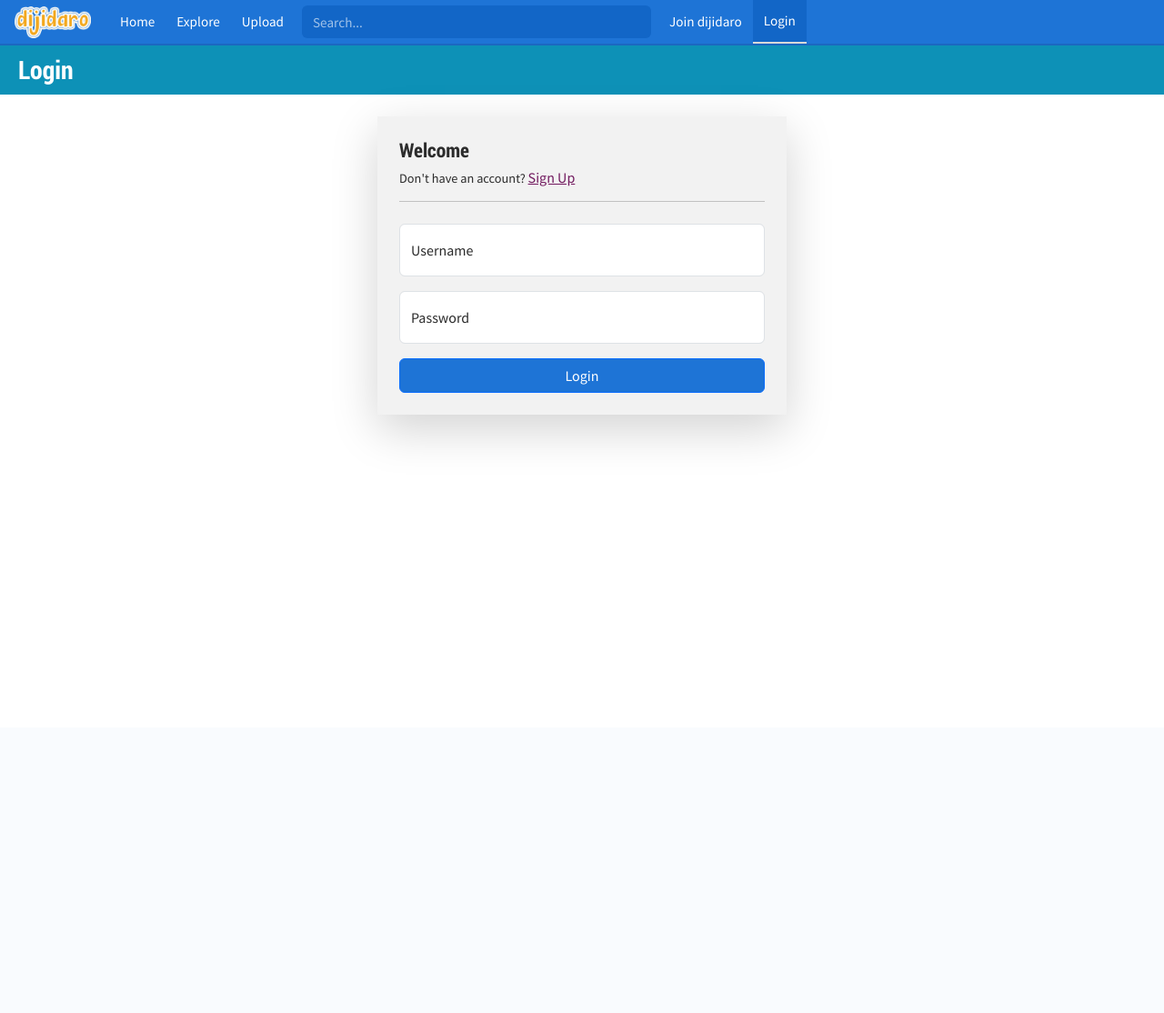
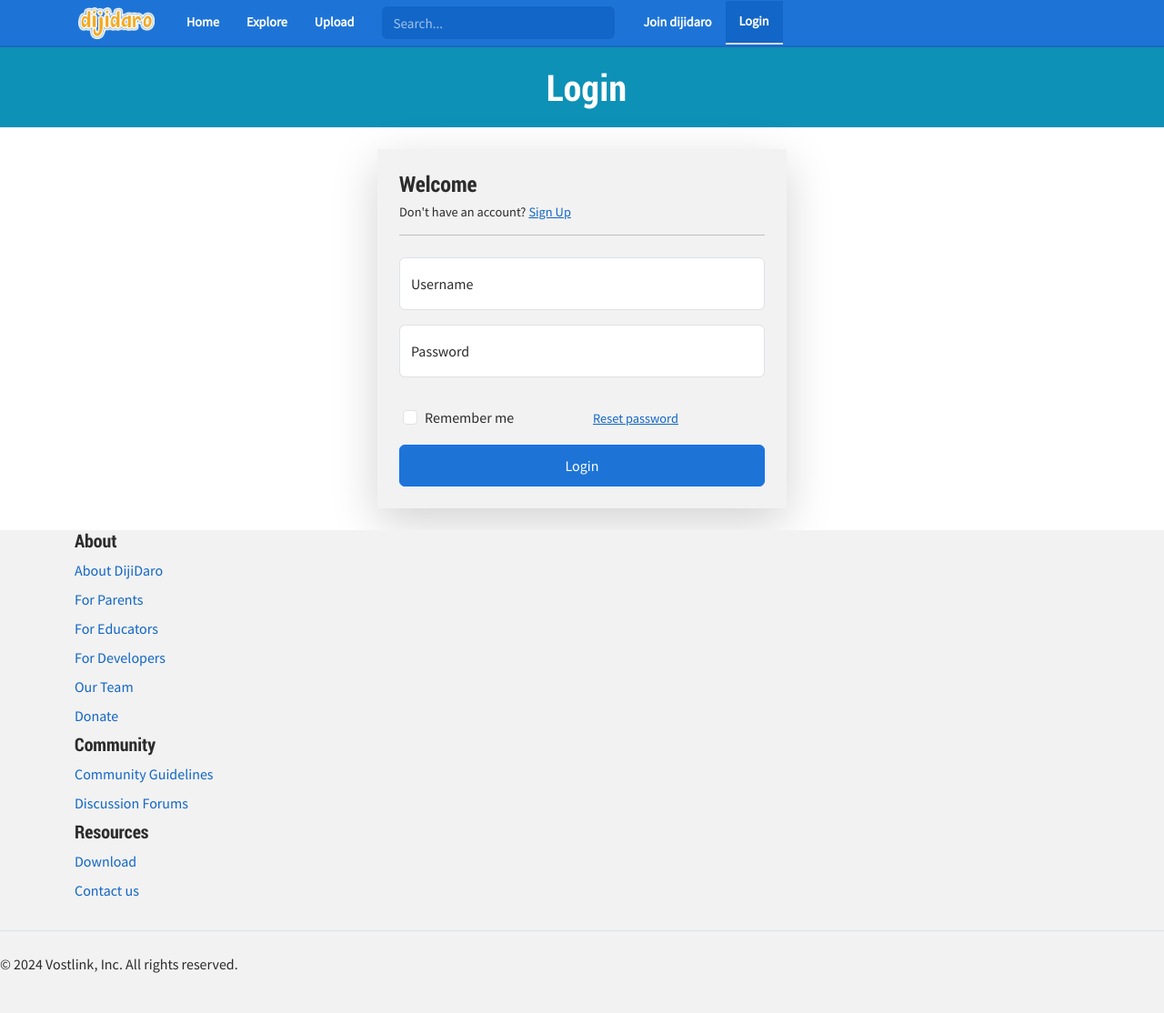
Before and after one commit to dijidaro/dijidaro, a Flask app: page /auth/user_login in a window 1280 px wide. Shown: the whole page at 91% size. Before the commit the page ends 485 px from the top, so only its background shows below. Run offline with Flask 3, Linux system fonts and the light colour scheme; some libraries are stand-ins or nearby versions.

Commit message:
Add html for footer

```diff
--- a/app/static/styles/large.css
+++ b/app/static/styles/large.css
@@ -6,7 +6,7 @@
 
     /* HERO SECTION */
     .hero {
-        min-height: 45vh;
+        min-height: 30vh;
     }
 
 }
--- a/app/static/styles/medium.css
+++ b/app/static/styles/medium.css
@@ -7,8 +7,9 @@
 nav .bi, .uname, nav a span { font-size: 1rem;}
 
 /* HEADER SECTION */
+
     .navigation {
-        justify-content: start;
+        justify-content: flex-start;
     }
 
     nav {
@@ -33,10 +34,11 @@ nav .bi, .uname, nav a span { font-size: 1rem;}
 
     nav a {
         text-decoration: none;
-        font-size: .95rem;
-        font-weight: 500;
-        padding: 12px;
+        font-size: .895rem;
+        font-weight: 600;
+        padding: 12px 15px;
         margin-bottom: 0;
+        cursor: pointer;
     }
     nav a:hover {
         background-color: var(--brand-color2);
@@ -50,7 +52,7 @@ nav .bi, .uname, nav a span { font-size: 1rem;}
     nav input[type=search] {
         background-color: var(--brand-color2);
         color: var(--text-color-light);
-        width: 30vw;
+        width: 20vw;
     }
     nav input[type=search]:focus {
         background-color: var(--brand-color2);
@@ -65,12 +67,12 @@ nav .bi, .uname, nav a span { font-size: 1rem;}
 /* HERO SECTION */
     .hero {
         min-height: 25vh;
-        align-items: flex-start;
+        /* align-items: flex-start; */
     }
 
     .hero button {
         width: fit-content;
-        padding: 10px 35px;
+        padding: 10px 35px !important;
     }
 
 }
--- a/app/static/styles/small.css
+++ b/app/static/styles/small.css
@@ -43,21 +43,20 @@
 * { font-size: 16px; font-family: 'source_sans_proregular', serif; color: var(--text-color-dark); }
 html, body { height: 100%; }
 #container { max-width: 1920px; margin: 0 auto; }
-/* #main { background-color: var(--light-shade); } */
 
 /* HEADINGS */
 h1,h2,h3,h4,h5,h6 { font-family: 'roboto_condensedbold', sans-serif; }
 
 /* LINKS */
-a { color: var(--tertiary-color2) !important;}
-a:hover { text-decoration: none;}
+a { color: var(--brand-color2) !important;}
+a:hover { text-decoration: none; }
 
 /* BUTTONS */
 .hamburger i, .close i {
     color: var(--light);
     font-size: 1.75rem;
 }
-.btn-primary { background-color: var(--brand-color) !important;}
+.btn-primary { background-color: var(--brand-color) !important; padding: 10px !important;}
 .btn-primary:hover { background-color: var(--brand-color2) !important;}
 
 
@@ -68,15 +67,25 @@ nav .bi, .uname, nav a span { color: var(--text-color-light); font-size: 2rem;}
     right: 16px;
 }
 
+/* FORM ERRORS */
+.form-error {
+    list-style-type: none;
+    padding: 0;
+}
+.form-error li { color: firebrick; font-size: .895rem; }
+
+#header {
+    background-color: var(--brand-color);
+    border-bottom: 2px solid rgba(0, 0, 0, .1);
+    box-shadow: 0 0 3px rgba(0, 0, 0, .25);
+}
+
 /* HEADER SECTION */
 .navigation {
-    background-color: var(--brand-color);
     display: flex;
     justify-content: space-between;
     align-items: center;
     height: 50px;
-    border-bottom: 2px solid rgba(0, 0, 0, .1);
-    box-shadow: 0 0 3px rgba(0, 0, 0, .25);
 }
 
 nav {
@@ -130,7 +139,12 @@ nav input[type=search] {
 .dropdown-menu span { color: var(--text-color-light);}
 
 #page-title { background-color: var(--primary-color);}
-#page-title h1 { font-size: 1.75rem; color: var(--text-color-light); padding: 10px; margin: 0; margin-left: 10px; }
+#page-title h1 { font-size: 2.5rem; letter-spacing: .025rem; text-align: center; color: var(--text-color-light); padding: 20px; margin: 0; margin-left: 10px; }
+
+/* FOOTER SECTION */
+footer {
+    background-color: var(--light);
+}
 
 /* HERO SECTION */
 .hero {
@@ -153,7 +167,7 @@ nav input[type=search] {
     border-radius: 25px;
     font-size: .895rem;
     letter-spacing: .02rem;
-    padding: 10px;
+    padding: 10px !important;
     font-weight: 600;
     background-color: transparent !important;
     border: 2px solid var(--text-color-light);
@@ -182,7 +196,7 @@ nav input[type=search] {
     color: var(--text-color-light);
     border-radius: 25px;
     font-size: .875rem;
-    padding: 7px 25px;
+    padding: 7px 25px !important;
     margin: 5px;
     border: none;
 }
@@ -198,5 +212,5 @@ nav input[type=search] {
     margin: 0 auto;
     background-color: var(--light);
 }
-.auth-form h2 { font-size: 1.35rem;}
-.auth-form p { font-size: .895rem; line-height: 1.2;}
+.auth-form h2 { font-size: 1.5rem;}
+.auth-form p, .auth-form a { font-size: .9rem; line-height: 1.2;}
--- a/app/templates/base.html
+++ b/app/templates/base.html
@@ -12,7 +12,8 @@
 </head>
 <body id="container">
     <header>
-        <div class="navigation px-3" >
+        <div id="header">
+            <div class="navigation px-3 container" >
                 <a href="{{ url_for('home.index') }}"><img class="#" src="../static/images/logo3.png" alt="dijidaro logo" height="35"></a>
                 <a class="hamburger" href="#navbar" aria-label="Open navigation panel.">
                     <span class="visually-hidden">Open navigation panel</span>
@@ -25,7 +26,7 @@
                         <li><a class="router-link" href="{{ url_for('upload.upload_resource' )}}">Upload</a></li>
                         <li>
                             <form action="" role="search">
-                            <input class="form-control mx-2" type="search" name="search" id="" placeholder="Search..." aria-label="Search">
+                                <input class="form-control mx-3" type="search" name="search" id="" placeholder="Search..." aria-label="Search">
                             </form>
                         </li>
                         {% if g.user %}
@@ -56,16 +57,16 @@
                         <li><a class="router-link" href="{{ url_for('auth.login_user' )}}">Login</a></li>
                         {% endif %}
                     </ul>
-                <a href="#" class="close" aria-label="Close navigation panel">
+                    <a href="#" class="close d-md-none" aria-label="Close navigation panel">
                         <span class="visually-hidden">Close navigation panel</span>
                         <i class="fa-solid fa-xmark" aria-hidden="true"></i>
                     </a>
                 </nav>
             </div>
-        <section id="page-title">
+        </div>
+        <div id="page-title">
             {% block header %} {% endblock %}
-        </section>
-
+        </div>
         {% with messages = get_flashed_messages() %}
         {% if messages %}
         <ul class="flashes">
@@ -81,7 +82,43 @@
             {% block body %} {% endblock %}
         </div>
     </main>
-    <footer></footer>
+    <footer>
+        <div id="footer" class="container">
+            <div>
+                <h5>About</h5>
+                <ul class="nav flex-column">
+                    <li class="nav-item mb-2"><a class="nav-link p-0" href="">About DijiDaro</a></li>
+                    <li class="nav-item mb-2"><a class="nav-link p-0" href="">For Parents</a></li>
+                    <li class="nav-item mb-2"><a class="nav-link p-0" href="">For Educators</a></li>
+                    <li class="nav-item mb-2"><a class="nav-link p-0" href="">For Developers</a></li>
+                    <li class="nav-item mb-2"><a class="nav-link p-0" href="">Our Team</a></li>
+                    <li class="nav-item mb-2"><a class="nav-link p-0" href="">Donate</a></li>
+                </ul>
+            </div>
+            <div>
+                <h5>Community</h5>
+                <ul class="nav flex-column">
+                    <li class="nav-item mb-2"><a class="nav-link p-0" href="">Community Guidelines</a></li>
+                    <li class="nav-item mb-2"><a class="nav-link p-0" href="">Discussion Forums</a></li>
+                </ul>
+            </div>
+            <div>
+                <h5>Resources</h5>
+                <ul class="nav flex-column">
+                    <li class="nav-item mb-2"><a class="nav-link p-0" href="">Download</a></li>
+                    <li class="nav-item mb-2"><a class="nav-link p-0" href="">Contact us</a></li>
+                </ul>
+            </div>
+        </div>
+        <div class="d-flex flex-column flex-sm-row justify-content-between py-4 my-4 border-top">
+            <p>&copy; 2024 Vostlink, Inc. All rights reserved.</p>
+            <ul class="list-unstyled d-flex">
+              <li class="ms-3"><a class="link-body-emphasis" href="#"><svg class="bi" width="24" height="24"><use xlink:href="#twitter"></use></svg></a></li>
+              <li class="ms-3"><a class="link-body-emphasis" href="#"><svg class="bi" width="24" height="24"><use xlink:href="#instagram"></use></svg></a></li>
+              <li class="ms-3"><a class="link-body-emphasis" href="#"><svg class="bi" width="24" height="24"><use xlink:href="#facebook"></use></svg></a></li>
+            </ul>
+          </div>
+    </footer>
 
 <script src="https://cdn.jsdelivr.net/npm/bootstrap@5.3.3/dist/js/bootstrap.bundle.min.js" integrity="sha384-YvpcrYf0tY3lHB60NNkmXc5s9fDVZLESaAA55NDzOxhy9GkcIdslK1eN7N6jIeHz" crossorigin="anonymous"></script>
 <script src="https://kit.fontawesome.com/10e2999957.js" crossorigin="anonymous"></script>
--- a/app/templates/pages/auth/login.html
+++ b/app/templates/pages/auth/login.html
@@ -35,6 +35,15 @@
             </ul>
             {% endif %}
         </div>
+        <div class="row p-3">
+            <div class="form-check col-6">
+                <input type="checkbox" class="form-check-input" name="rememberPassword" id="rememberPassword" value="remember-me">
+                <label class="form-check-label" for="rememberPassword">Remember me</label>
+            </div>
+            <div class="col-6 ">
+                <a href="#">Reset password</a>
+            </div>
+        </div>
         <div>
             {{ form.submit }}
         </div>
```
Also changed, not shown: app/templates/pages/index.html (+2 -47 lines), app/templates/pages/explore.html (line endings or trailing spaces). Lines whose indentation alone changed are shown as unchanged.
